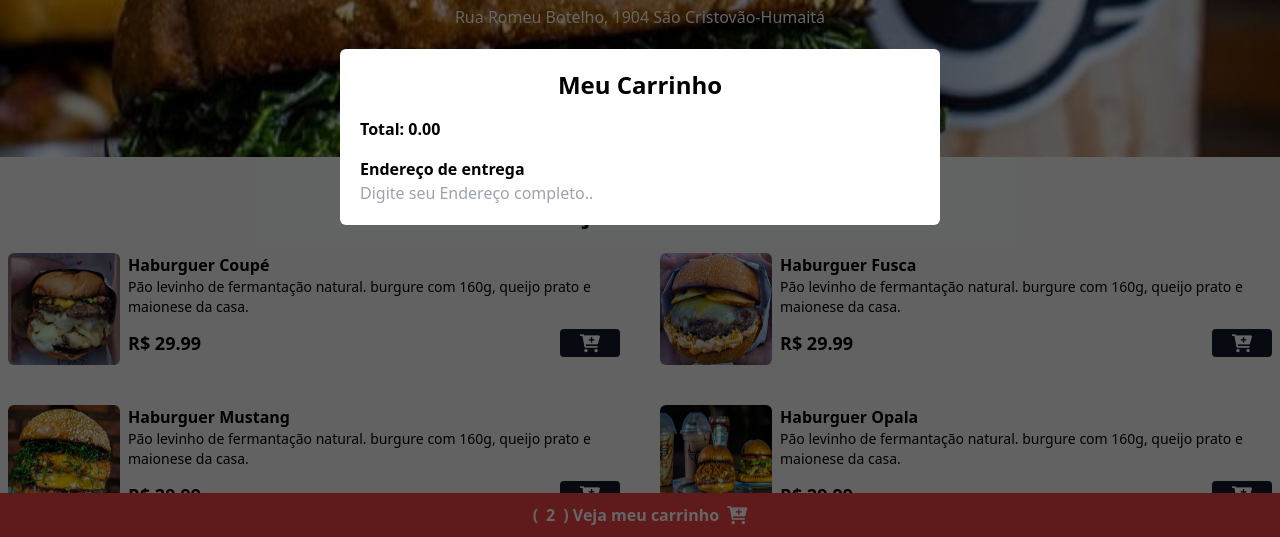
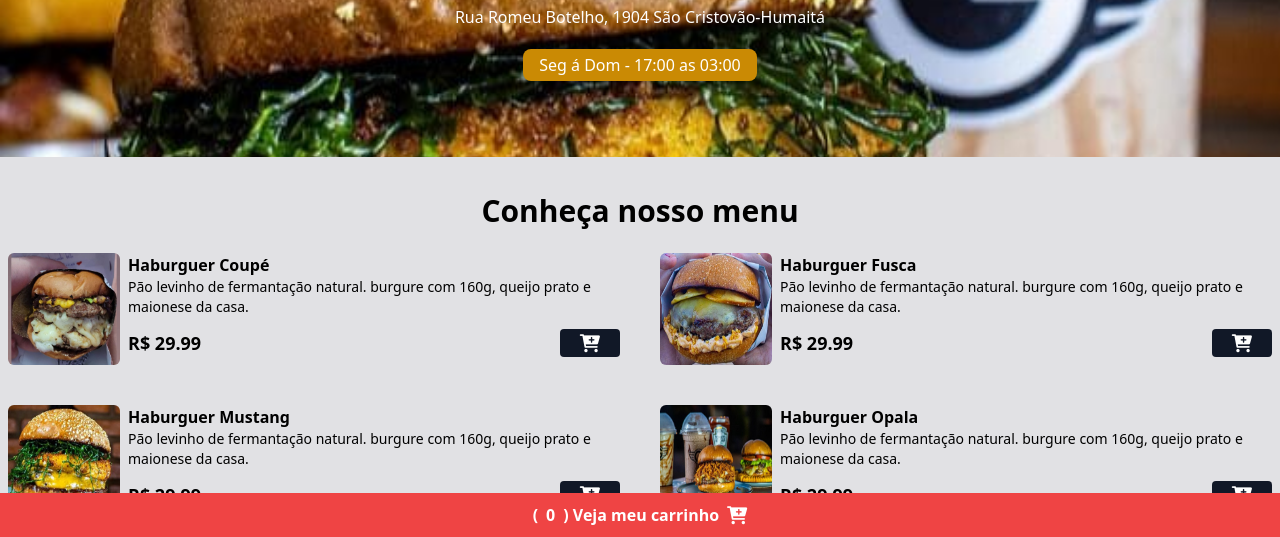
Before and after one commit to FrandenilsonAntony/garage_burguer, a website: page index.html in a window 1280 px wide. Shown: the part 263-800 px from the top of the page. Drawn offline with Linux system fonts and the light colour scheme.

Commit message:
<style> ("Incluido letras, pontos)

```diff
--- a/index.html
+++ b/index.html
@@ -1,5 +1,5 @@
 <!DOCTYPE html>
-<html lang="en">
+<html lang="Br">
 <head>
     <meta charset="UTF-8">
     <meta name="viewport" content="width=device-width, initial-scale=1.0">
@@ -241,7 +241,7 @@
 <!--FIM MENU-->
 
 <!--MODAL CART-->
-  <div class="bg-black/60 w-full h-full fixed top-0 left-0 z-[99] flex items-center justify-center">
+  <div class="bg-black/60 w-full h-full fixed top-0 left-0 z-[99] flex items-center justify-center hidden">
   <div class="bg-white p-5 rounded-md min-w-[90%] md:min-w-[600px]">
     <h2 class="text-center font-bold text-2xl mb-2">Meu Carrinho</h2>
 
@@ -250,11 +250,11 @@
     <p class="font-bold mt-4">Endereço de entrega</p>
     <input
       type="text"
-      placeholder="Digite seu Endereço completo.."
+      placeholder="Digite seu Endereço completo..."
       id="address"
       class="w-full border-2 p-1 rounded my-1"
     />
-    <p class="text-red-500 hidden" id="address-warn">Digite se enderço completo!</p>
+    <p class="text-red-500 hidden" id="address-warn">Digite seu enderço completo!</p>
   </div>
 </div>
 <!--FIM MODAL CART-->
@@ -266,7 +266,7 @@
     class="flex items-center gap-2 text-white font-bold"
     id="cart-btn"
   >
-    (<span id="cart-count">2</span>)
+    (<span id="cart-count">0</span>)
     Veja meu carrinho
     <i class="fa fa-cart-plus text-lg text-white"></i>
   </button>
--- a/styles/style.css
+++ b/styles/style.css
@@ -3,5 +3,5 @@
 @tailwind utilities;
 
 body{
-    background-color:  #f6f7f8;
+    background-color:  #e1e1e4;
 }
```
Also changed, not shown: styles/output.css.
